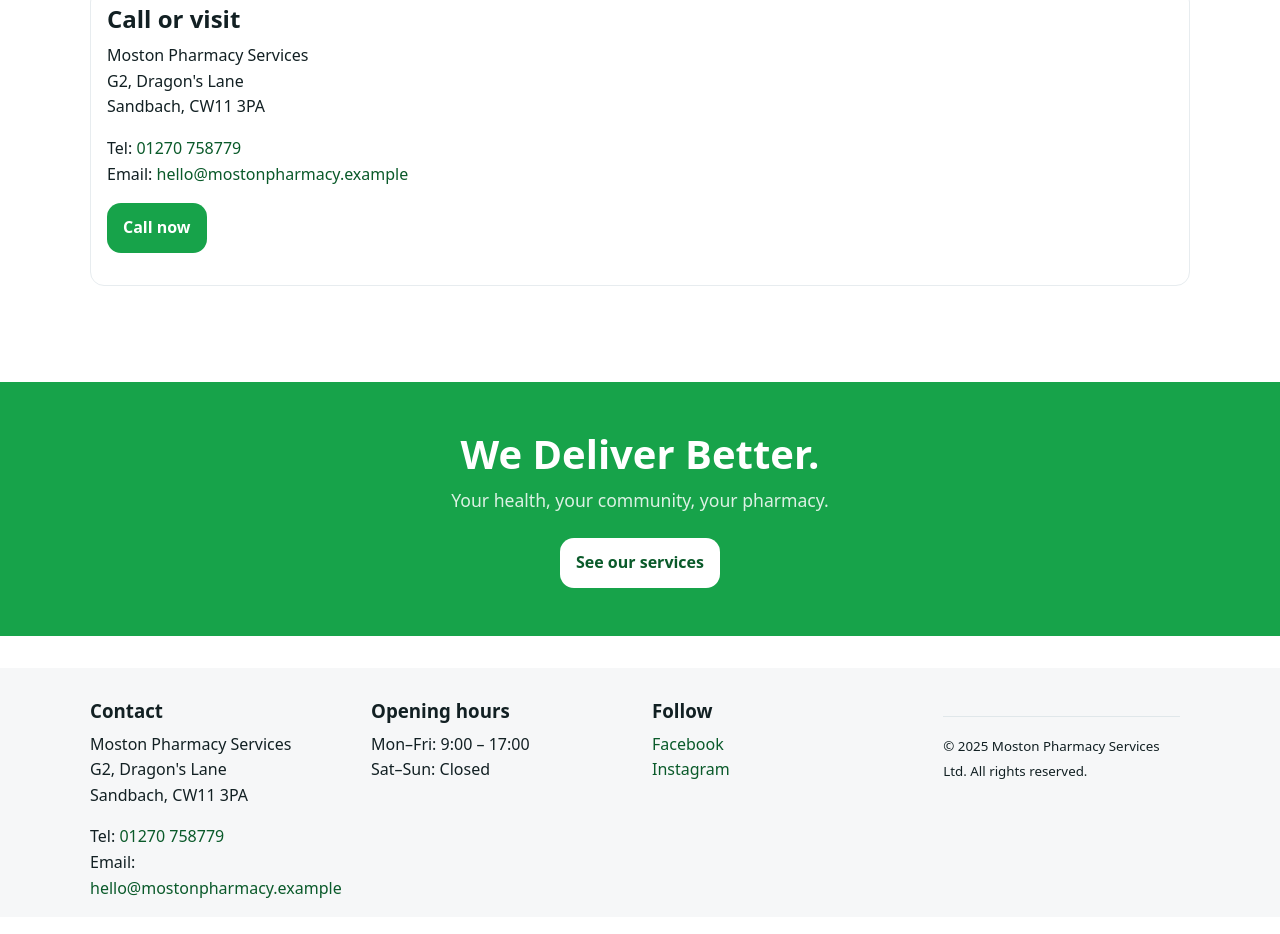
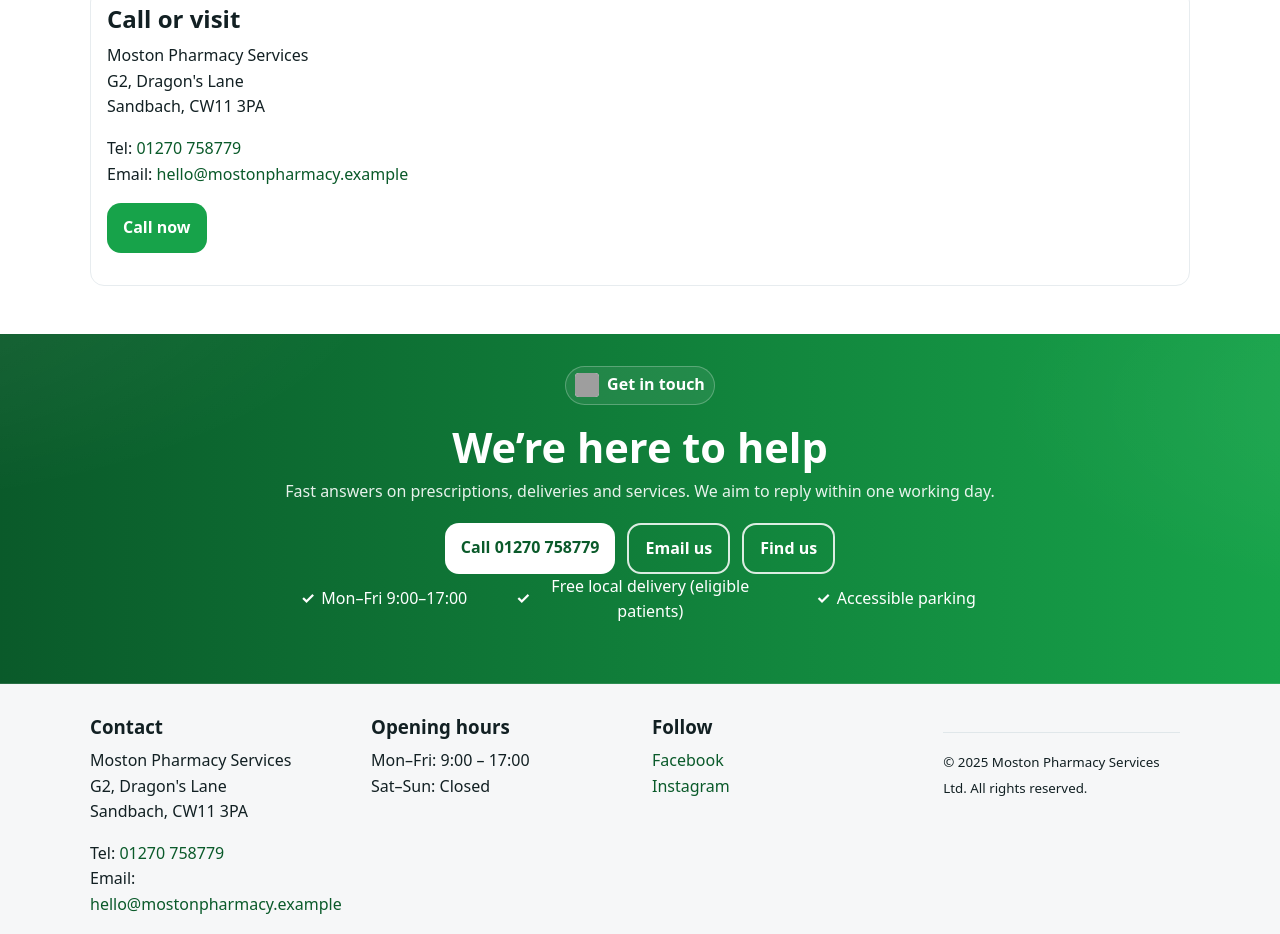
Before and after one commit to Matthewyears19/Website, a plain HTML site: page contact.html in a window 1280 px wide. Shown: the part 845-1779 px from the top of the page. Drawn offline with Linux system fonts and the light colour scheme; grey boxes are pictures that could not be loaded.

Commit message:
Improve the banner

```diff
--- a/Stylesheet.css
+++ b/Stylesheet.css
@@ -100,35 +100,79 @@ p { margin: 0 0 1rem; }
 }
 .hours, .social { list-style: none; margin: 0; padding: 0; }
 .footer-bottom { border-top: 1px solid #e0e7ea; padding: 1rem 0; margin-top: 1rem; }
-/* --------- Outro Banner --------- */
-.outro {
-  background: var(--brand);
-  color: white;
+/* --- Enhanced Outro Banner --- */
+/* --- Outro (no wave) --- */
+.outro{
+  position: relative;
+  overflow: hidden;
+  color: #fff;
   text-align: center;
-  padding: 3rem 1rem;
-  margin-top: 3rem;
+  padding: 2.25rem 0 3rem;          /* balanced spacing without wave */
+  background: linear-gradient(90deg, var(--brand-ink), var(--brand));
+  box-shadow: inset 0 -1px 0 rgba(255,255,255,.12); /* subtle finish */
 }
-.outro-inner {
-  max-width: 700px;
-  margin-inline: auto;
+.outro::before{
+  content: "";
+  position: absolute;
+  inset: -20% -20% auto -20%;
+  height: 200%;
+  background:
+    radial-gradient(60% 60% at 0% 0%, rgba(255,255,255,.09), transparent 60%),
+    radial-gradient(50% 50% at 100% 20%, rgba(255,255,255,.07), transparent 60%);
+  pointer-events: none;
 }
-.outro h2 {
-  font-size: clamp(1.8rem, 3vw + 1rem, 2.5rem);
-  margin-bottom: 0.5rem;
+.outro-inner{ max-width: 760px; margin-inline: auto; }
+
+.outro-badge{
+  display: inline-flex; align-items: center; gap: .5rem;
+  padding: .35rem .6rem; border-radius: 999px;
+  border: 1px solid rgba(255,255,255,.25);
+  background: rgba(255,255,255,.08);
+  margin-bottom: .9rem;
 }
-.outro p {
-  font-size: 1.1rem;
-  margin-bottom: 1.5rem;
-  color: rgba(255,255,255,0.85);
+.outro-badge img{ width: 24px; height: 24px; border-radius: 4px; background: #fff; }
+.outro-badge span{ font-weight: 600; }
+
+.outro h2{ font-size: clamp(1.8rem, 2.2vw + 1rem, 2.6rem); margin: .25rem 0 .35rem; }
+.outro .lead{ color: rgba(255,255,255,.9); margin: 0 auto 1.2rem; }
+
+.outro-points{
+  display: grid; gap: .5rem; grid-template-columns: repeat(auto-fit, minmax(180px, 1fr));
+  list-style: none; padding: 0; margin: 0 0 1.2rem;
+  justify-items: center;           /* centered bullets */
 }
-.outro .btn {
-  background: #fff;
-  color: var(--brand-ink);
-  font-weight: 600;
+.outro-points li{
+  display: inline-flex; align-items: center; gap: .4rem;
 }
-.outro .btn:hover {
-  background: #f0f0f0;
+.outro-points li::before{
+  content: "✓"; font-weight: 700; color: #fff;
 }
+
+.outro-actions{ display: flex; gap: .75rem; justify-content: center; flex-wrap: wrap; margin-top: .5rem; }
+.btn--light{ background: #fff; color: var(--brand-ink); }
+.btn--light:hover{ filter: brightness(.96); }
+.btn--ghost{
+  background: transparent; border: 2px solid rgba(255,255,255,.85);
+  color: #fff; padding: .65rem 1rem;
+}
+.btn--ghost:hover{ background: rgba(255,255,255,.08); }
+
+/* ensure no extra gap before footer */
+.outro + .site-footer{ margin-top: 0; }
+
+@media (max-width: 520px){
+  .btn--light, .btn--ghost{ width: 100%; }
+}
+/* Contact-page variant (leans a bit more compact) */
+.outro--contact { padding: 2rem 0 2.5rem; }
+.outro--contact .outro-badge span { font-weight: 700; }
+.outro--contact .outro-actions { margin-top: .75rem; }
+
+/* Optional: on very small screens make all three buttons full width */
+@media (max-width: 520px){
+  .outro--contact .btn { width: 100%; }
+}
+
 
 /* --- Contact form (carded, tidy grid) --- */
 .contact-form .form-grid{
--- a/contact.html
+++ b/contact.html
@@ -97,13 +97,41 @@
   </main>
 
   <!-- Optional outro reused but tailored for this page -->
-  <section class="outro">
-    <div class="container outro-inner">
-      <h2>We Deliver Better.</h2>
-      <p>Your health, your community, your pharmacy.</p>
-      <a href="index.html#services" class="btn">See our services</a>
+<!-- Contact-tailored banner -->
+<section class="outro outro--contact">
+  <div class="container outro-inner">
+    <div class="outro-badge">
+      <img src="Logo 8.png" alt="Moston Pharmacy" />
+      <span>Get in touch</span>
     </div>
-  </section>
+
+    <h2>We’re here to help</h2>
+    <p class="lead">Fast answers on prescriptions, deliveries and services. We aim to reply within one working day.</p>
+
+    <div class="outro-actions">
+      <a href="tel:+441270758779" class="btn btn--light" aria-label="Call Moston Pharmacy on 01270 758779">
+        Call 01270 758779
+      </a>
+      <a href="mailto:hello@mostonpharmacy.example" class="btn btn--ghost" aria-label="Email Moston Pharmacy">
+        Email us
+      </a>
+      <a
+        href="https://maps.google.com/?q=Moston+Pharmacy+Services,+G2+Dragon%27s+Lane,+Sandbach,+CW11+3PA"
+        target="_blank" rel="noopener noreferrer"
+        class="btn btn--ghost" aria-label="Open directions in Google Maps (new tab)"
+      >
+        Find us
+      </a>
+    </div>
+
+    <ul class="outro-points">
+      <li>Mon–Fri 9:00–17:00</li>
+      <li>Free local delivery (eligible patients)</li>
+      <li>Accessible parking</li>
+    </ul>
+  </div>
+</section>
+
 
   <!-- Footer (same as index) -->
   <footer class="site-footer">
```
Also changed, not shown: Index.html (+17 -3 lines).
